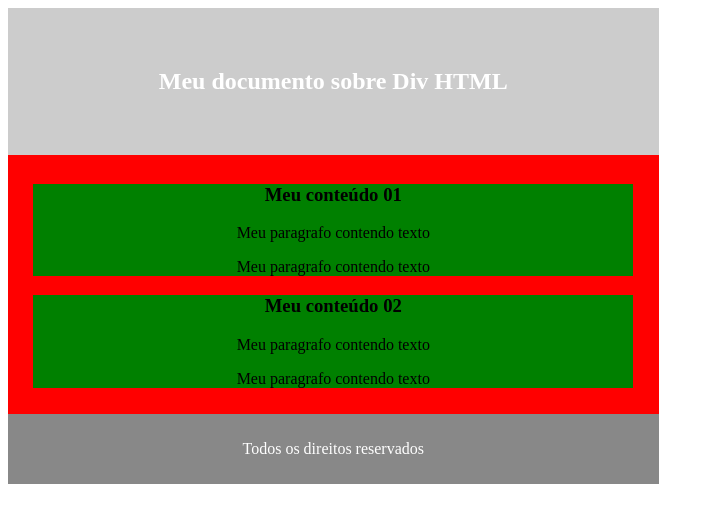
After one commit to pamelaotero/validacao-login-js-css, a PHP site: page /exemplos/02_divs_ids.html in a window 1280 px wide. The commit adds this page. Shown: the top 523 px of the page, without its empty margins (0-714 px from the left). Run offline with PHP 8.4, Linux system fonts and the light colour scheme.

Commit message:
adicionando versao terc 17h08

```diff
--- a/css/estilo.css
+++ b/css/estilo.css
@@ -1,6 +1,5 @@
 body{
     background-image: url("../img/fundo.jpg");
-
 }
 
 .container-form{
@@ -41,7 +40,6 @@ body{
 }
 
 #btn-entrar{
-    background-color: darkgreen;
     margin-bottom: 10px;
     border-radius: 10px;
     border: none;
--- /dev/null
+++ b/exemplos/02_divs_ids.html
@@ -0,0 +1,57 @@
+<!DOCTYPE html>
+<html lang="pt-br">
+    <head>
+        <meta charset="utf-8">
+
+        <style>
+            #cabecalho{
+                background-color: #cccccc;
+                width: 600px;
+                padding: 40px 2%;
+                color: white;
+                text-align: center;
+            }
+            #corpo{
+                background-color: red;
+                width: 600px;
+                padding: 10px 2%;
+            }
+            #rodape{
+                width: 600px;
+                padding: 10px 2%;
+                background-color: #888888;
+                color: white;
+                text-align: center;
+            }
+
+            .sessao_conteudo{
+                text-align: center;
+                width: 100%;
+                background-color: green;
+            }
+        </style>
+
+    </head>
+
+   <body>
+        <div id="cabecalho">
+            <h2>Meu documento sobre Div HTML</h2>
+        </div>
+        <div id="corpo">
+            <div class="sessao_conteudo">
+                <h3>Meu conteúdo 01</h3>
+                <p>Meu paragrafo contendo texto</p>
+                <p>Meu paragrafo contendo texto</p>
+            </div>
+            <div class="sessao_conteudo">
+                <h3>Meu conteúdo 02</h3>
+                <p>Meu paragrafo contendo texto</p>
+                <p>Meu paragrafo contendo texto</p>
+            </div>
+        </div>
+        <div id="rodape">
+            <p>Todos os direitos reservados</p>
+        </div>
+   </body>
+
+</html>
```
Also changed, not shown: exemplos/01_divs_no_html.html (added, +37 -0 lines).
